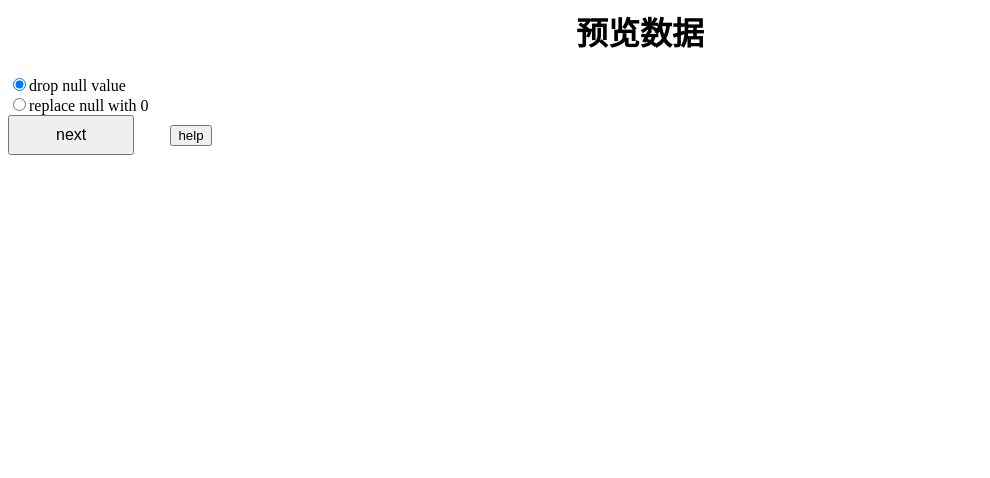
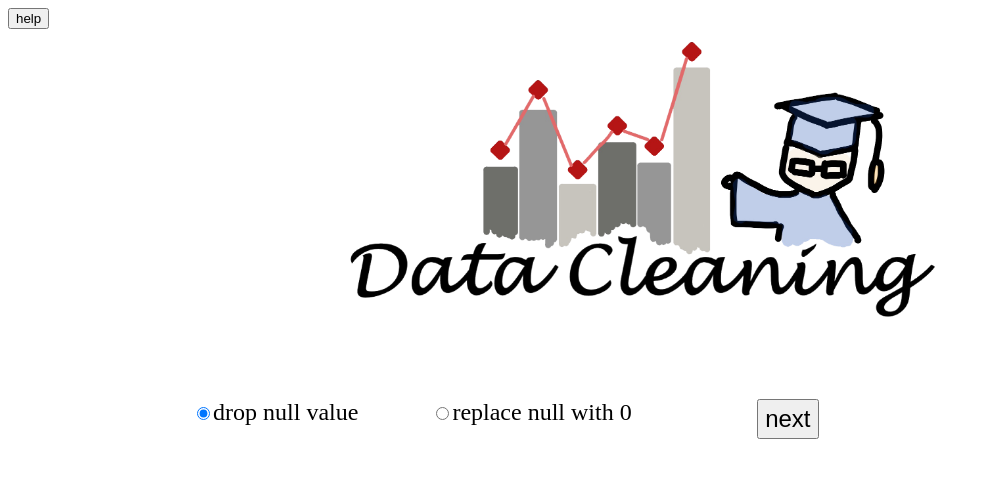
Before and after one commit to ErnestDong/stata_scratch, a Flask app: template templates/show.html in a window 1280 px wide. Shown: the top 478 px of the page, without its empty margins (0-990 px from the left). Run offline with Flask 2, Linux system fonts and the light colour scheme; the template is opened without the code that fills it, so the values that code supplies are empty.

Commit message:
final draft II

```diff
--- a/app.py
+++ b/app.py
@@ -24,7 +24,7 @@ commandList = [
     "linear_reg", "exp_reg_model", "log_lin_model", "lin_log_model", "logit",
     "probit"
 ]
-session = {"error":""}
+session = {"error": ""}
 
 
 @app.route("/", methods=['GET', 'POST'])
@@ -149,12 +149,16 @@ def showResult():
             data = data.dropna()
         else:
             data = data.fillna(0)
-        commandStr = "<h2>协方差矩阵为</h2>" + get_corr(data)
+        commandStr = "<h2 align=\"center\">协方差矩阵</h2>" + get_corr(data)
         data.to_csv(filename, encoding="utf-8")
         commandStr += """<div
         style="
           height: 400px;
-          width: 40%;
+          width: 8%;
+          float: left;"></div><div
+        style="
+          height: 400px;
+          width: 28%;
           float: left;"><h2>请选择处理方法</h2>
         """
         title = list(data.columns)
@@ -164,7 +168,7 @@ def showResult():
         commandStr += """</div><div
         style="
           height: 400px;
-          width: 30%;
+          width: 28%;
           float: left;
         "
       ><h2>请选择因变量</h2>"""
@@ -173,7 +177,7 @@ def showResult():
                 i, i)
         commandStr += """</div><div
         style="
-          width: 30%;
+          width: 28%;
           display: block;
           text-align: left;
           float: right;
@@ -182,7 +186,11 @@ def showResult():
         for i in title:
             commandStr += "<input type='checkbox' value='{}' name='independent'>{}<br>".format(
                 i, i)
-        commandStr += "</div><br><a href=./browse target=\"_blank\">view data</a>"
+        commandStr += """</div><div
+        style="
+          height: 400px;
+          width: 8%;
+          float: left;"></div><br><br>"""
         return render_template("clean.html", command=commandStr)
     except ValueError:
         return redirect("VE")
@@ -214,15 +222,19 @@ def show():
         figure = eval(tmp + ".showFigure({})".format(ans))
         img = ""
         for i in figure:
-            img += """<h3>{}</h3><div><img src="{}"/><br/>
+            img += """<h3>{}</h3><div><img src="{}"/><br/></div>
                  """.format(i, figure[i])
         data = pd.read_csv(filename)
         commandStr = """<div>
     <form action="/result" method="post">
+    <div
+                style="
+                  width: 8%;
+                  float: left;
+                  height: 400px;"></div>
       <div
                 style="
-                  height: 400px;
-                  width: 40%;
+                  width: 28%;
                   float: left;"><h2>请选择处理方法</h2>
                 """
         title = list(data.columns)
@@ -231,8 +243,7 @@ def show():
                 i, i)
         commandStr += """</div><div
                 style="
-                  height: 400px;
-                  width: 30%;
+                  width: 28%;
                   float: left;
                 "
               ><h2>请选择因变量</h2>"""
@@ -241,21 +252,20 @@ def show():
                 i, i)
         commandStr += """</div><div
                 style="
-                  width: 30%;
+                  width: 28%;
                   display: block;
                   text-align: left;
-                  float: right;
+                  float: left;
                 "
               ><h2>请选择自变量</h2>"""
         for i in title:
             commandStr += "<input type='checkbox' value='{}' name='independent'>{}<br>".format(
                 i, i)
-        commandStr += """</div><br><a href=./browse target=\"_blank\">view data</a><br />
-      <input
-        type="submit"
-        value="next"
-      />
-    </form></div><br>"""
+        commandStr += """ </div><div
+                style="
+                  width: 8%;
+                  float: left;height: 400px;"></div><br><br/><input type="submit" value="next"/>
+        </form></div><br>"""
         session["ans"] = ans
         return """<html>
                     <head>
@@ -263,18 +273,19 @@ def show():
                     </head>
                     <body>
                     <a href="/classic" target="_blank">test hypothesis</a>
+                    <center>
                         <h1>结果</h1>
                         <p>{}</p>
                         <a href="/datainfo">Click to Download the Result</a>
                         <div>{}</div>
                         {}
-                        <a href="./check">preview again</a>
-                        <a href="./static/{}/uploads/{}">download your raw data</a>
-                        <a href="./browse" target="_blank">view data</a>
+                        <a href="./check">preview again</a>&nbsp;&nbsp;&nbsp;&nbsp;&nbsp;&nbsp;&nbsp;&nbsp;
+                        <a href="{}">download your raw data</a>&nbsp;&nbsp;&nbsp;&nbsp;&nbsp;&nbsp;&nbsp;&nbsp;
+                        <a href="./browse" target="_blank">view data</a></center>
                         {}<br>
                     </body>
                     </html>
-                """.format(gdnfile, img, content, name, filename, commandStr)
+                """.format(gdnfile, img, content, filename, commandStr)
     except:
         session["error"] = "please check your data"
         return redirect("error")
@@ -303,7 +314,7 @@ def testClassic():
                     {}{}{}
                   </body>
                 </html>
-        """.format(script,auxiliary_regression(session), whitetest(session),
+        """.format(script, auxiliary_regression(session), whitetest(session),
                    hausmantest(session))
     return html
 
--- a/sourceCode/func.py
+++ b/sourceCode/func.py
@@ -11,7 +11,7 @@ import scipy
 
 def gethtml(lst: list):
     lenth = len(lst)
-    html = "<table border='1' style=\"margin: auto;\"><tr>"
+    html = "<table><tr>"
     for line in range(lenth):
         if line == 0:
             tmp = lst[line].split(',')
@@ -60,7 +60,7 @@ def get_corr(data: pd):
     #         else:
     #             ans+="<td bgcolor='#{}'>{}</td>".format(colorize(j),str(j))
     #     ans+="</tr>"
-    return "<img src=\"{}\"><br>".format(imd)  # ans+"</table>"
+    return "<center><img src=\"{}\"><br></center>".format(imd)  # ans+"</table>"
 
 
 def create_b_figure(ans: dict) -> str:
--- a/templates/clean.html
+++ b/templates/clean.html
@@ -13,8 +13,9 @@
     </style>
   </head>
   <body>
-    <h1 align="middle">请选择</h1>
+    <button onclick="help()">help</button>
     <div>
+        <br><br><br>
     <form action="/result" method="post">
       {{ command|safe }}<br />
       <input
@@ -22,6 +23,6 @@
         value="next"
       />
     </form></div><br>
-    <button onclick="help()">help</button>
+    <a href=./browse target="_blank">view data</a>
   </body>
 </html>
--- a/templates/show.html
+++ b/templates/show.html
@@ -12,31 +12,57 @@
       }
     </script>
     <style type="text/css">
-      .th {
-        background-color: aliceblue;
+      table {
+        border-right: 1px solid #804040;
+
+        border-bottom: 1px solid #804040;
+
+        border-collapse: collapse;
+
+        width: 80%;
+      }
+
+      table td {
+        border-left: 1px solid #804040;
+
+        border-top: 1px solid #804040;
       }
     </style>
   </head>
   <body bgcolor="white">
+    <button onclick="help()">help</button>
     <!-- <h1 align="middle" style="margin-top: 30px;">Data Preview</h1> -->
-    <h1 align="middle">预览数据</h1>
-    <div style="text-align: center;">{{file|safe}}</div>
-    <div>
-
+    <center><img src="./static/pic/preview.jpg" height="300px" /></center>
+    <br />
+    <div style="text-align: center;"><center>{{file|safe}}</center></div>
+    <br /><br />
+    <center>
+      <div style="width: 78%;">
         <form action="/upload" method="post">
-        <input type="radio" name="isnull" value="drop" checked="checked" />drop
-        null value<br />
-        <input type="radio" name="isnull" value="replace" />replace null with
-        0<br />
+          <div style="float: left; width: 26%;">
+            <input
+              type="radio"
+              name="isnull"
+              value="drop"
+              checked="checked"
+              style="font-size: 24px;"
+            /><span style="font-size: 24px;">drop null value</span>
+          </div>
+          <div style="float: left; width: 26%;">
+            <input type="radio" name="isnull" value="replace" /><span
+              style="font-size: 24px;"
+              >replace null with 0</span
+            >
+          </div>
+          <div style="float: left; width: 26%;">
             <input
               type="submit"
               value="next"
-          style="width: 10%; height: 40px; font-size: 16px; color: #000000;"
-        />&nbsp;&nbsp;&nbsp;&nbsp;&nbsp;&nbsp;&nbsp;&nbsp;
-        <button
-          onclick="help()" > help
-        </button>
+              style="height: 40px; font-size: 24px; color: #000000;"
+            />
+          </div>
         </form>
       </div>
+    </center>
   </body>
 </html>
```
Also changed, not shown: templates/upload.html (+7 -18 lines), static/pic/18161590488480_.pic_hd.jpg (added), static/pic/classic.jpg (deleted), static/pic/logo.png (added), static/pic/preview.jpg (added), static/pic/upload.jpeg. Lines whose indentation alone changed are shown as unchanged.
